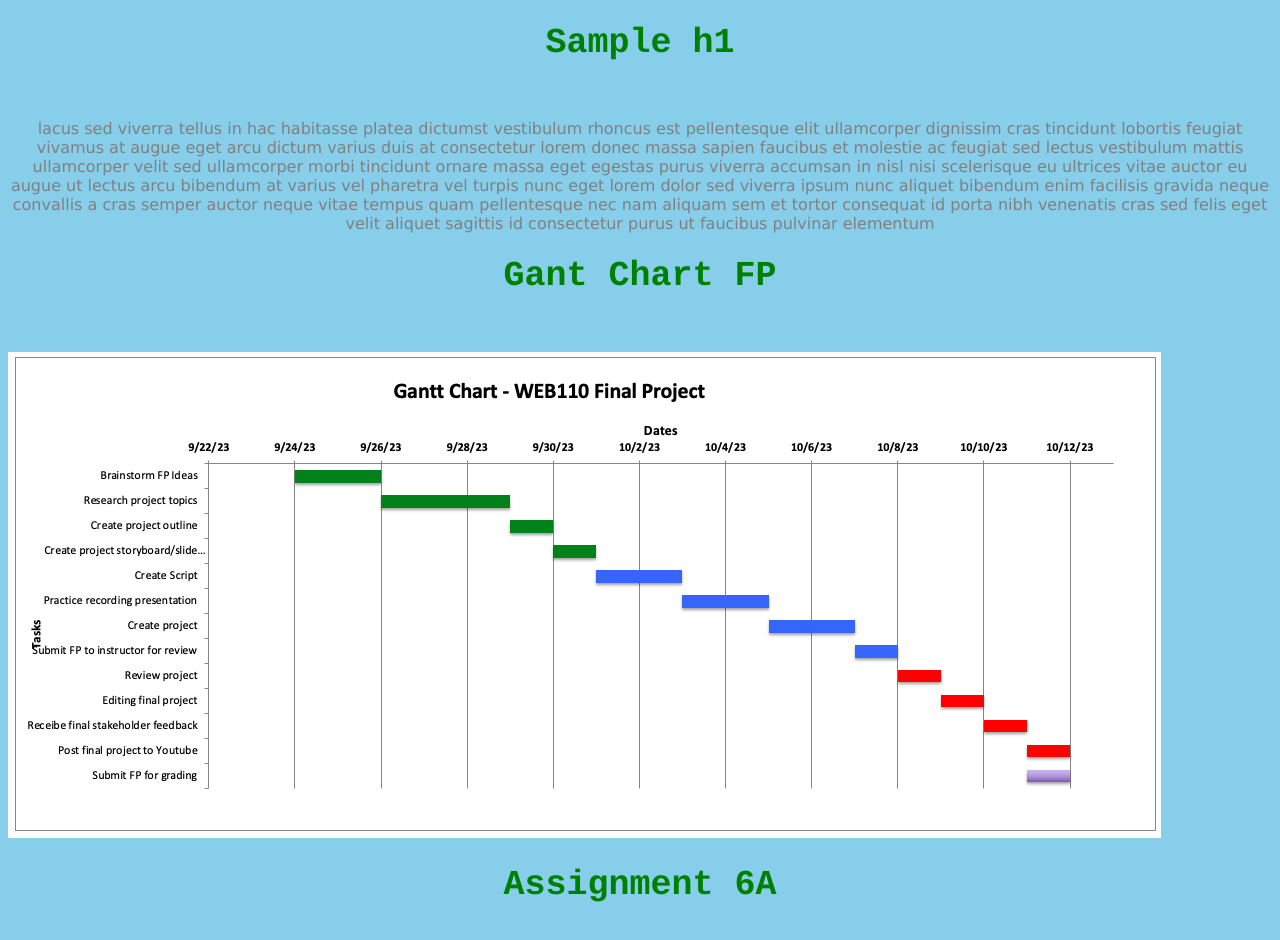
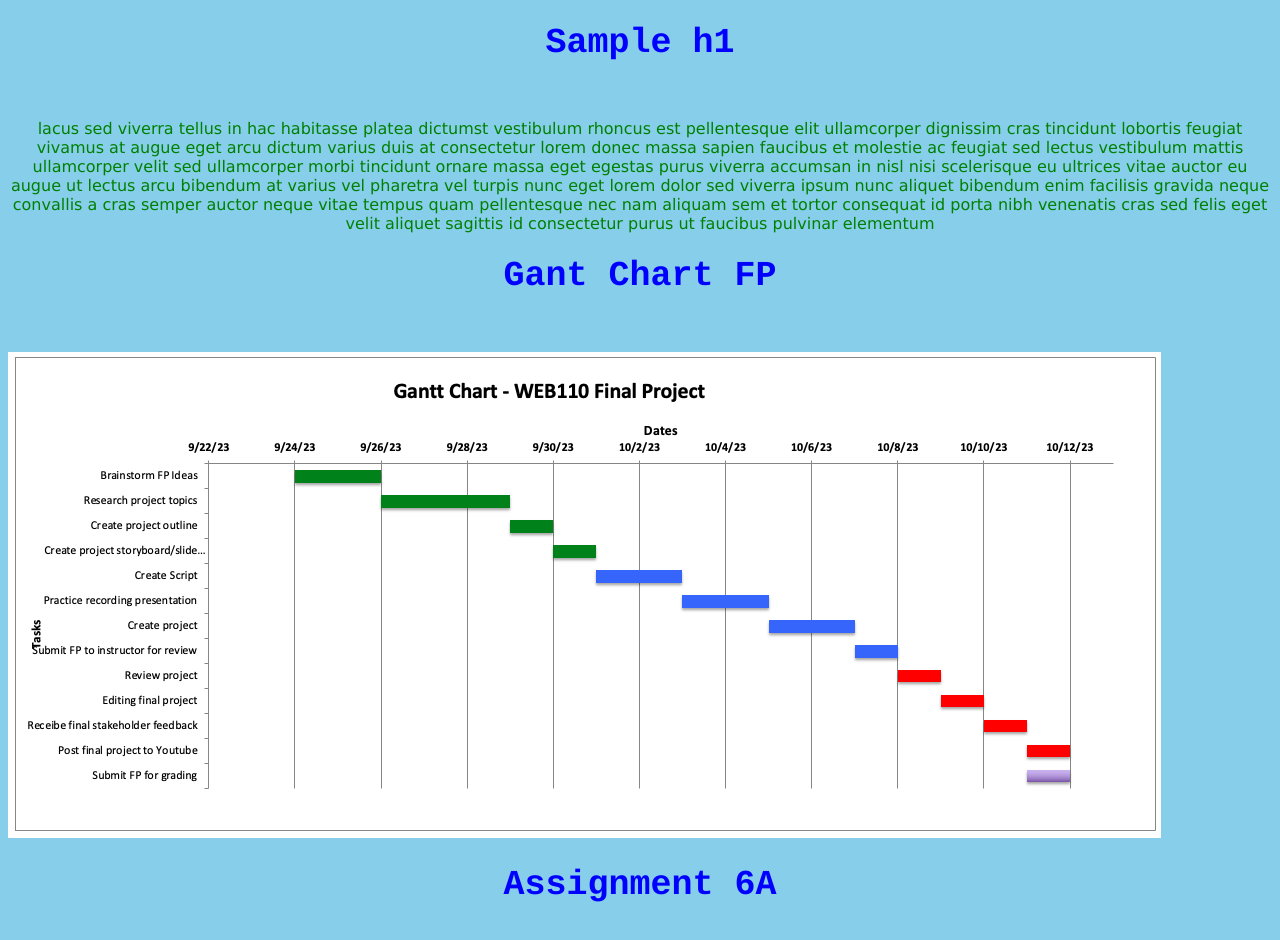
Before and after one commit to vilcatomarenzohc/vilcatomarenzohc.github.io, a plain HTML site: page web110/assignment6b.html in a window 1280 px wide. Drawn offline with Linux system fonts and the light colour scheme.

Commit message:
Update assignment6b.html

```diff
--- a/web110/assignment6b.html
+++ b/web110/assignment6b.html
@@ -4,6 +4,10 @@
     <meta charset="UTF-8">
     <title>Assignment 6B</title>
     <link rel="stylesheet" href="styles.css">
+    <style>
+    h1 {color: blue;}
+    p {color: green;}
+  </style>
   </head>
   <body>
     <h1>Sample h1</h1>
```
